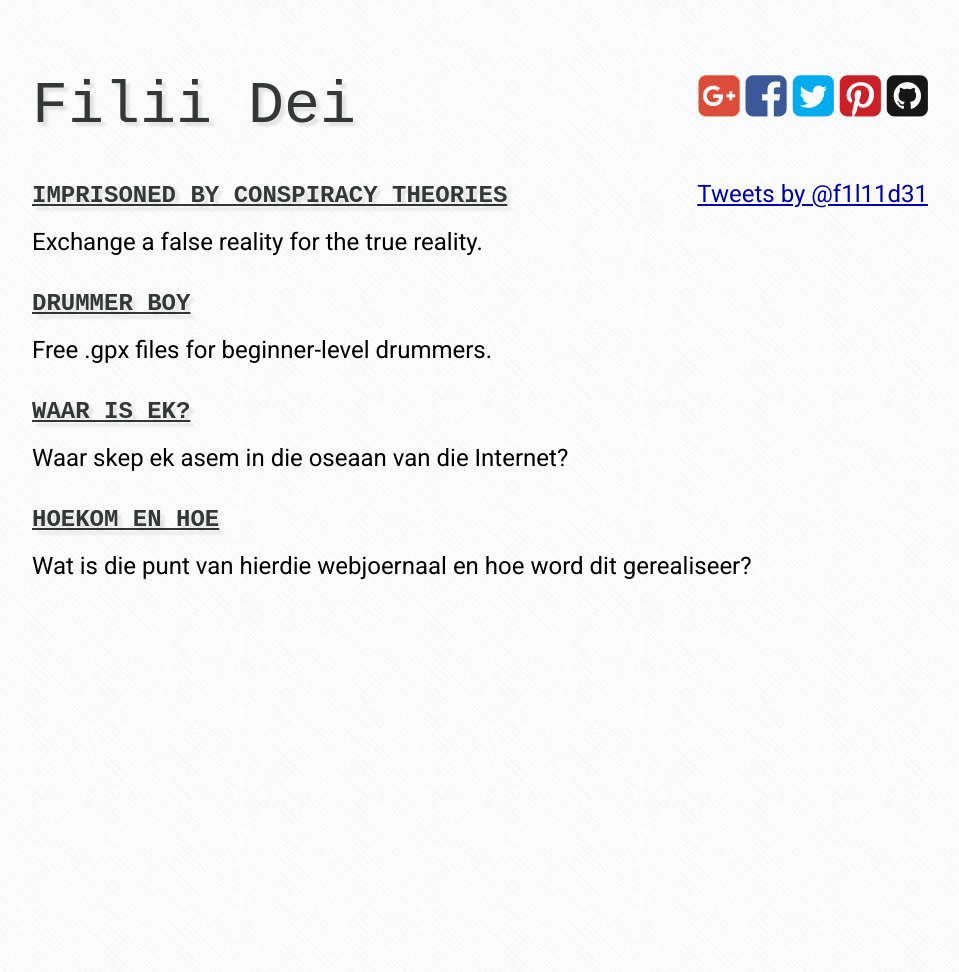
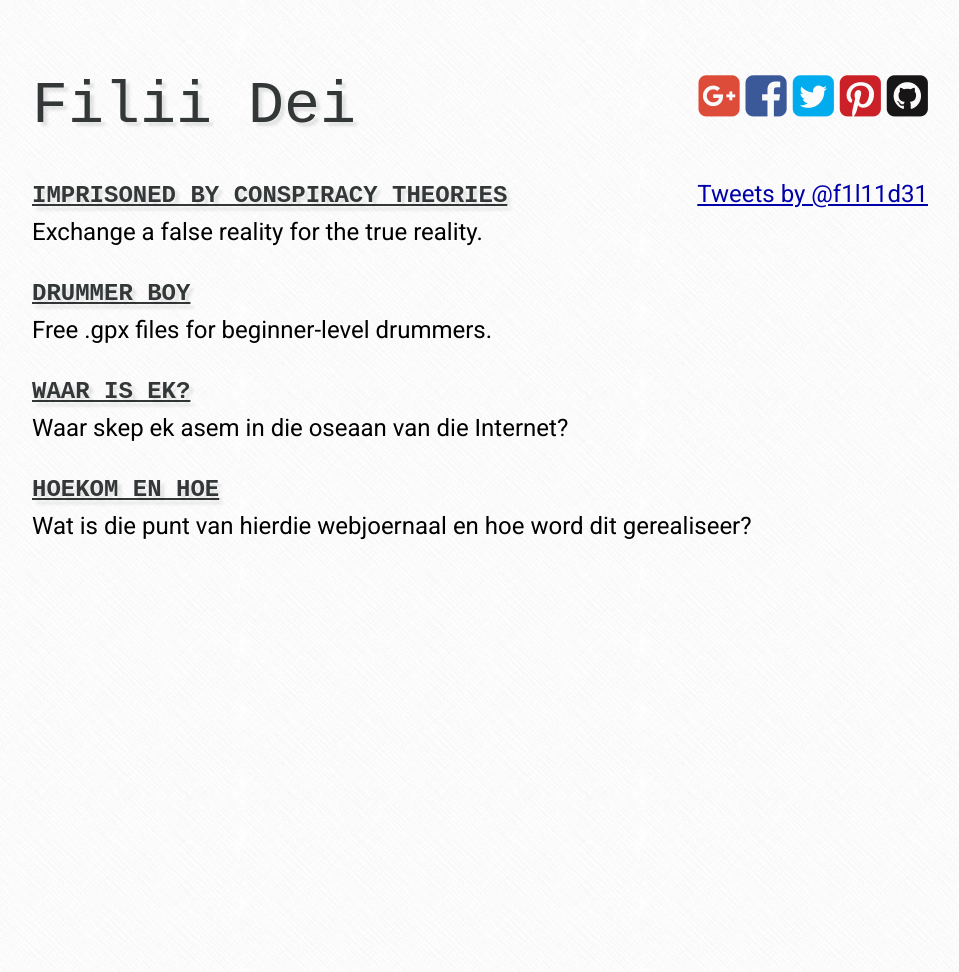
Before and after one commit to afrikatoliek/afrikatoliek.github.io, a Jekyll site: the page built from index.html, in a window 1280 px wide. Shown: the whole page, without its empty margins (160-1119 px from the left). Built offline with Jekyll 4.4.1, drawn with Linux system fonts in a browser that asks for light colours; nearby versions of some CDN libraries; some web fonts are replaced; comment, search, counter and statistics services are not loaded.

Commit message:
Margin adjustments.

```diff
--- a/css/screen.css
+++ b/css/screen.css
@@ -276,5 +276,5 @@ div.index-card a:visited {
     color: inherit;
 }
 div.index-card p {
-  margin-top: 10px;
+  margin-top: 0;
 }
```
